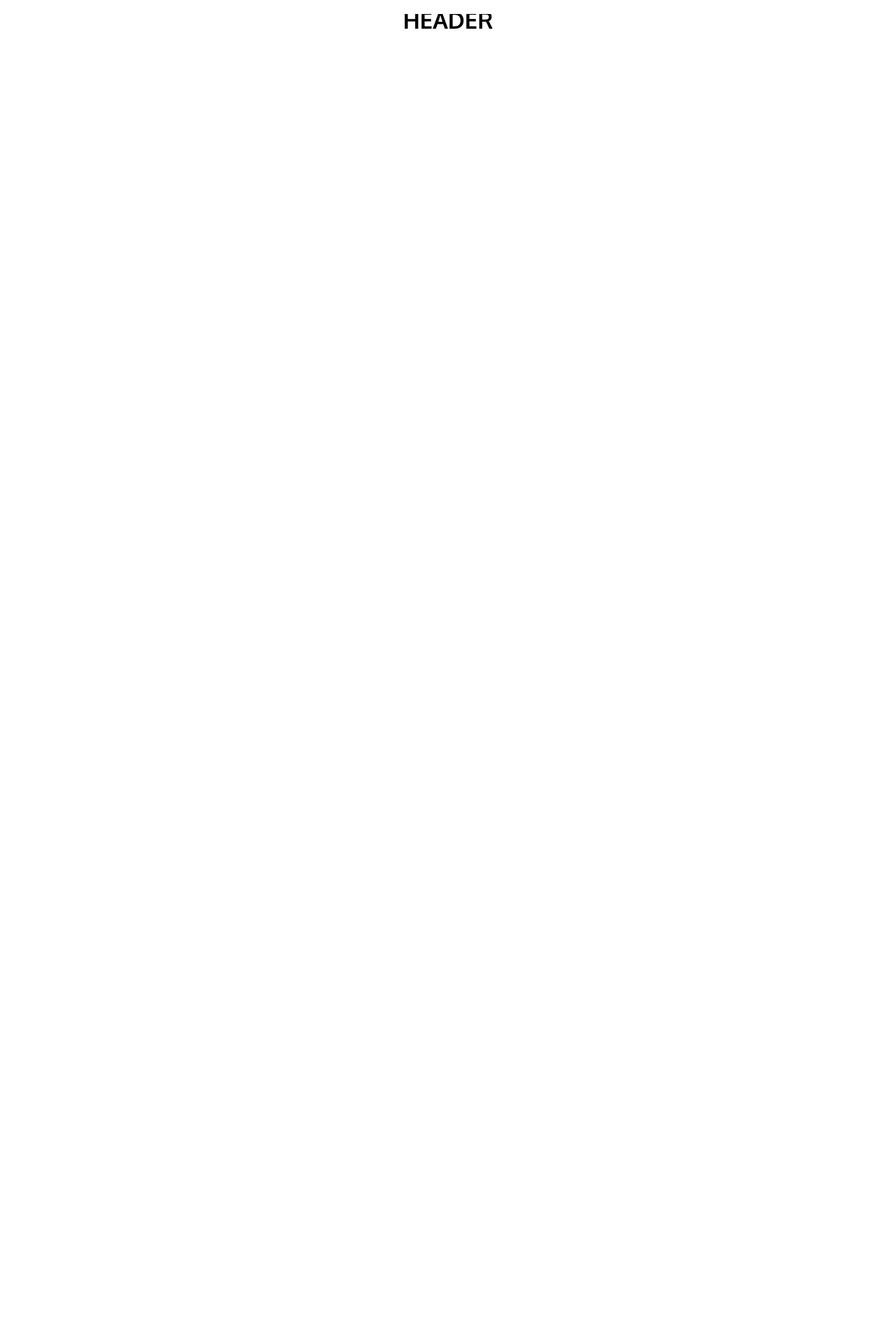
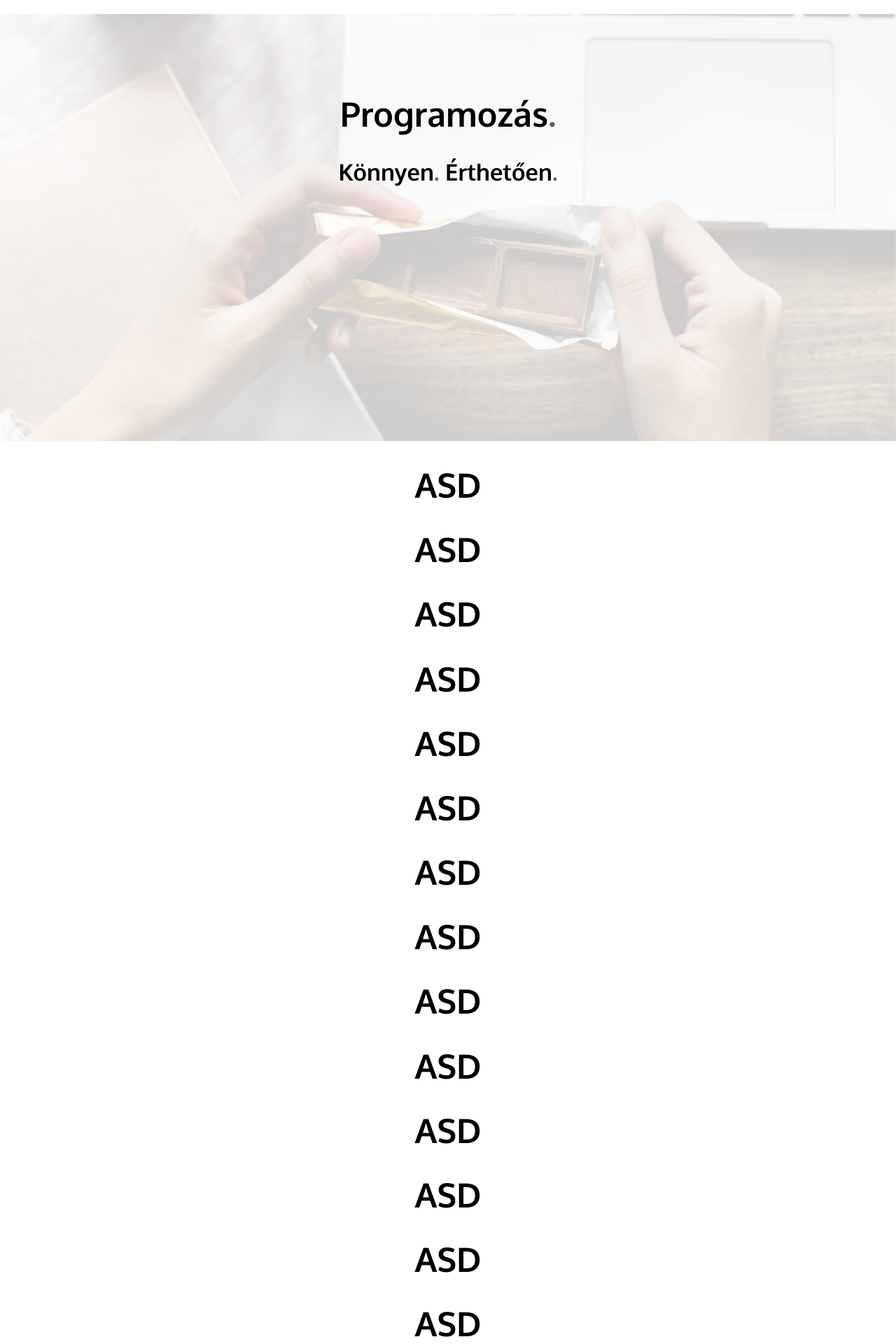
Before and after one commit to ferzs1/chocode-react, a React (Create React App) app: page / in a window 1280 px wide. Shown: the part 100-2020 px from the top of the page at 70% size. Before the commit the page ends 800 px from the top, so only its background shows below. Built offline with nearby package versions, Linux system fonts and the light colour scheme.

Commit message:
Header parallax effect

```diff
--- a/package.json
+++ b/package.json
@@ -9,6 +9,7 @@
     "react": "^18.2.0",
     "react-dom": "^18.2.0",
     "react-scripts": "5.0.1",
+    "react-scroll-parallax": "^3.3.2",
     "web-vitals": "^2.1.4"
   },
   "scripts": {
--- a/src/App.js
+++ b/src/App.js
@@ -1,14 +1,38 @@
 import classes from './App.module.css';
 import Toolbar from './components/Navigation/Toolbar/Toolbar';
 import Layout from './hoc/Layout/Layout';
+import Header from './components/UI/Header/Header';
+import { ParallaxProvider } from 'react-scroll-parallax';
 
 function App() {
   return (
-    <div className={classes.App}>
-      <Layout>
-        <h2> HEADER</h2>
-      </Layout>
-    </div>
+    <ParallaxProvider>
+      <div className={classes.App}>
+        <Layout>
+          <Header />
+          <h1>ASD</h1>
+          <h1>ASD</h1>
+          <h1>ASD</h1>
+          <h1>ASD</h1>
+          <h1>ASD</h1>
+          <h1>ASD</h1>
+          <h1>ASD</h1>
+          <h1>ASD</h1>
+          <h1>ASD</h1>
+          <h1>ASD</h1>
+          <h1>ASD</h1>
+          <h1>ASD</h1>
+          <h1>ASD</h1>
+          <h1>ASD</h1>
+          <h1>ASD</h1>
+          {/* <Aboutus /> */}
+          {/* <Courses /> */}
+          {/* <Teachers /> */}
+          {/* <Contact /> */}
+          {/* <Footer /> */}
+        </Layout>
+      </div>
+    </ParallaxProvider>
   );
 }
 
--- /dev/null
+++ b/src/components/UI/Header/Header.js
@@ -0,0 +1,23 @@
+import React from 'react';
+import { ParallaxBanner, ParallaxBannerLayer } from 'react-scroll-parallax';
+import img from '../../../assets/images/banner.jpg'
+import Aux from '../../../hoc/Aux/Aux';
+import classes from './Header.module.css';
+
+const header = (props) => {
+    return (
+        // <Aux>
+            <ParallaxBanner
+                // style={{height: '650px', width:'100vw', padding: '0', margin: '0'}}
+                // layers={[{ image: img, speed: -90}]}
+                className={classes.Header}
+            >
+                <h1>Programozás<span className={classes.Dot}>.</span></h1>
+                <h2>Könnyen<span className={classes.Dot}>.</span> Érthetően<span className={classes.Dot}>.</span></h2>
+                <ParallaxBannerLayer image={img} speed={-90} style={{zIndex: '-100', backgroundSize: 'cover', inset: '-300px 0'}}/>
+            </ParallaxBanner>
+        // </Aux>
+    );
+};
+
+export default header;
--- /dev/null
+++ b/src/components/UI/Header/Header.module.css
@@ -0,0 +1,12 @@
+.Header {
+    height: 650px;
+    width:100%;
+}
+
+.Header h1 {
+    padding-top: 120px;
+}
+
+.Dot {
+    color: #725757;
+}
```
Also changed, not shown: 1 other file (tests, documents, lock files or other folders).
